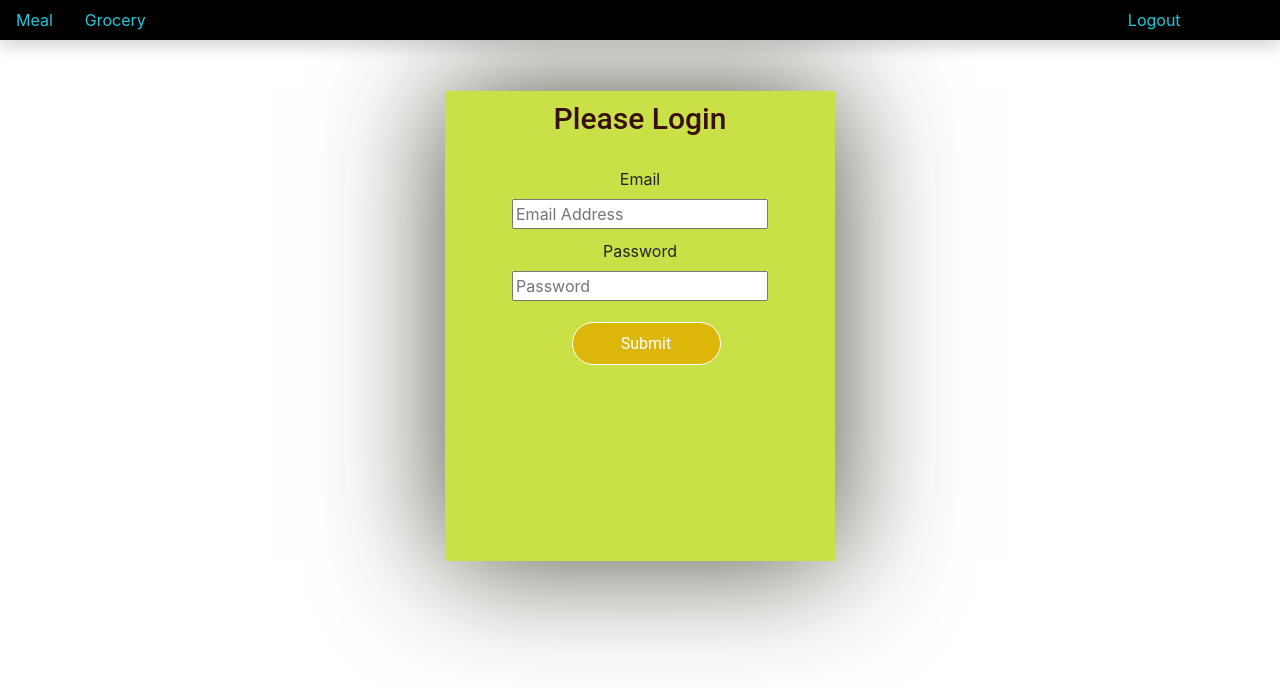
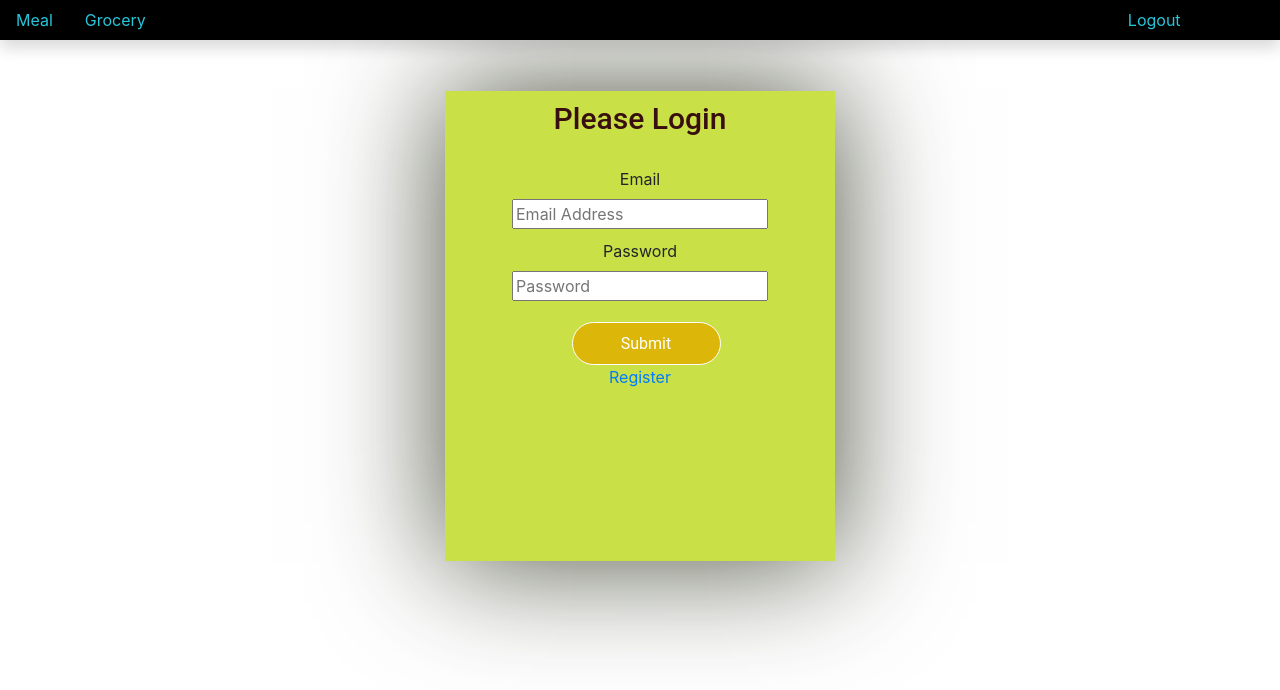
Before and after one commit to AnupamaGarg/Meal-Planner-Capstone, a React (Create React App) app: page /Login in a window 1280 px wide. Shown: the top 690 px of the page. Built offline with nearby package versions, Linux system fonts and the light colour scheme; no server answers.

Commit message:
added register link on login page

```diff
--- a/src/components/authentication/Login.js
+++ b/src/components/authentication/Login.js
@@ -1,6 +1,7 @@
 import React, { Component } from 'react'
 import LoginManager from "../dataManager/LoginManager"
 import "./Login.css"
+import { Link } from "react-router-dom";
 
 export default class Login extends Component {
     // set initial state
@@ -90,9 +91,10 @@ export default class Login extends Component {
                                 <button
                                     type="submit">
                                     Submit
-                </button>
+                                </button>
 
                             </div>
+                            <div><Link className="Register" to={{ pathname: "/Register"}}>Register</Link></div>
                         </form>
                     </div>
                 </div>
```
